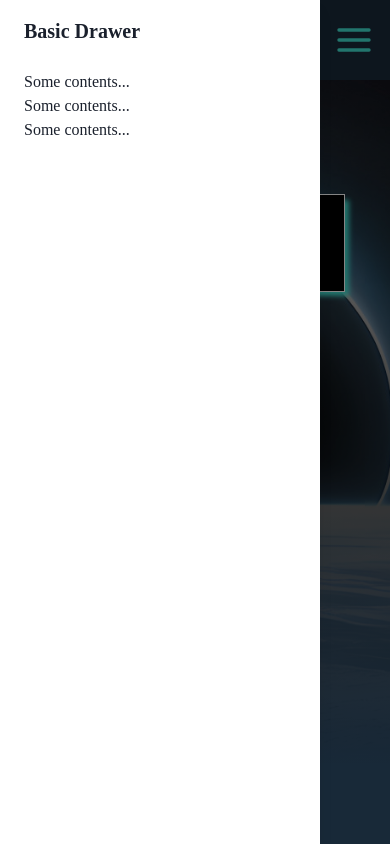
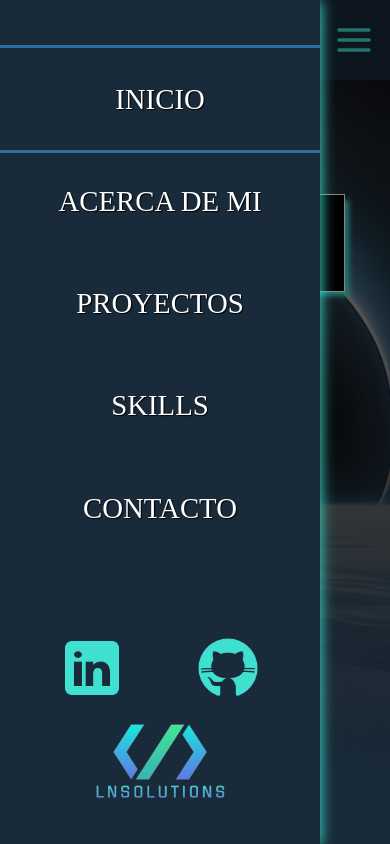
Before and after one commit to LNS45/Mi_Portafolio_Proyectos_LNS, a Next.js app: page / in a window 390 px wide. Both pictures are taken after a click on the icon 354 px from the left and 40 px from the top of the page. Shown: the top 844 px of the page. Built offline with nearby package versions, Linux system fonts and the light colour scheme.

Commit message:
Menu desplegable para mobile

```diff
--- a/src/app/layout.jsx
+++ b/src/app/layout.jsx
@@ -3,10 +3,10 @@ import { Providers } from "./provider";
 import NavBar from "@/components/NavBar";
 import MenuDrawer from "@/components/MenuDrawer";
 import theme from "@/theme/theme";
-import {Open_Sans} from "next/font/google";
+import {Source_Code_Pro} from "next/font/google";
 import { MenuProvider } from "@/context/menuContext";
 
-const opensans = Open_Sans({subsets: ["latin"]});
+const sourcecode = Source_Code_Pro({subsets: ["latin"]});
 export const metadata = {
   title: "Portafolio || LNSolutions",
   description: "Generated by Next.js",
@@ -18,7 +18,7 @@ export default function RootLayout({ children }) {
 
   const bodyStyle = {
     backgroundColor: `${theme.colors.secondary}`,
-    fontFamily: opensans.className
+    fontFamily: sourcecode.className
   }
 
   return (
--- a/src/components/MenuDrawer.jsx
+++ b/src/components/MenuDrawer.jsx
@@ -1,6 +1,7 @@
 'use client'
 import { useMenu } from "@/context/menuContext"
-import { Drawer, DrawerBody, DrawerContent, DrawerOverlay, DrawerHeader } from "@chakra-ui/react"
+import theme from "@/theme/theme";
+import { Drawer, DrawerBody, DrawerContent, DrawerOverlay, DrawerFooter, Link, Image, Box, Text, Flex } from "@chakra-ui/react"
 import { useState } from "react"
 
 export default function MenuDrawer() {
@@ -11,13 +12,25 @@ export default function MenuDrawer() {
     return (
         <Drawer placement={placement} onClose={contexto.onClose} isOpen={contexto.isOpen}>
             <DrawerOverlay />
-            <DrawerContent>
-                <DrawerHeader borderBottomWidth='1px'>Basic Drawer</DrawerHeader>
-                <DrawerBody>
-                    <p>Some contents...</p>
-                    <p>Some contents...</p>
-                    <p>Some contents...</p>
+            <DrawerContent display={"flex"} animation={"shadowColorAnimated 1s ease-in-out infinite"}>
+                <DrawerBody fontWeight={"400"} textShadow={"1px 1px 1px black"} boxSizing="border-box" padding={"3rem 0"} display={"flex"} color={theme.colors.main} flex={"5"} textAlign={"center"} flexDirection={"column"} alignItems={"center"} fontSize={"1.8rem"}  backgroundColor={theme.colors.dark} >
+                        <Link display={"flex"} alignItems={"center"} justifyContent={"center"} w={"100%"} flex={"1"} href="#Inicio" onClick={contexto.onClose} ><Text>INICIO</Text></Link>
+                        <Link display={"flex"} alignItems={"center"} justifyContent={"center"}  w={"100%"} flex={"1"} href="#Acerca" onClick={contexto.onClose}><Text>ACERCA DE MI</Text></Link>
+                        <Link display={"flex"} alignItems={"center"} justifyContent={"center"}  w={"100%"} flex={"1"} href="#Inicio" onClick={contexto.onClose}><Text>PROYECTOS</Text></Link>
+                        <Link display={"flex"} alignItems={"center"} justifyContent={"center"}  w={"100%"} flex={"1"} href="#Inicio" onClick={contexto.onClose}><Text>SKILLS</Text></Link>
+                        <Link display={"flex"} alignItems={"center"} justifyContent={"center"}  w={"100%"} flex={"1"} href="#Inicio" onClick={contexto.onClose}><Text>CONTACTO</Text></Link>
                 </DrawerBody>
+                <DrawerFooter flex={"2"} display={"flex"} flexDirection={"column"} alignItems={"center"} backgroundColor={theme.colors.dark} >
+                    <Flex flexDirection={"row"} justifyContent={"space-around"} w={"100%"}>
+                        <Link href="https://www.linkedin.com/in/lorenzo-chavez-ingsc">
+                            <Image w={"4rem"} h={"4rem"} src="/images/logo_linkedin.png" alt="Logo"/>
+                        </Link>
+                        <Link href="https://github.com/LNS45">
+                            <Image w={"4rem"} h={"4rem"} src="/images/logo_github.png" alt="Logo"/>
+                        </Link>
+                    </Flex>
+                    <Image w={"10rem"} h={"8rem"} src="/images/logo_text.png" alt="Logo"/>
+                </DrawerFooter>
             </DrawerContent>
         </Drawer>
     )
```
Also changed, not shown: public/images/logo_github.png (added), public/images/logo_linkedin.png (added).
